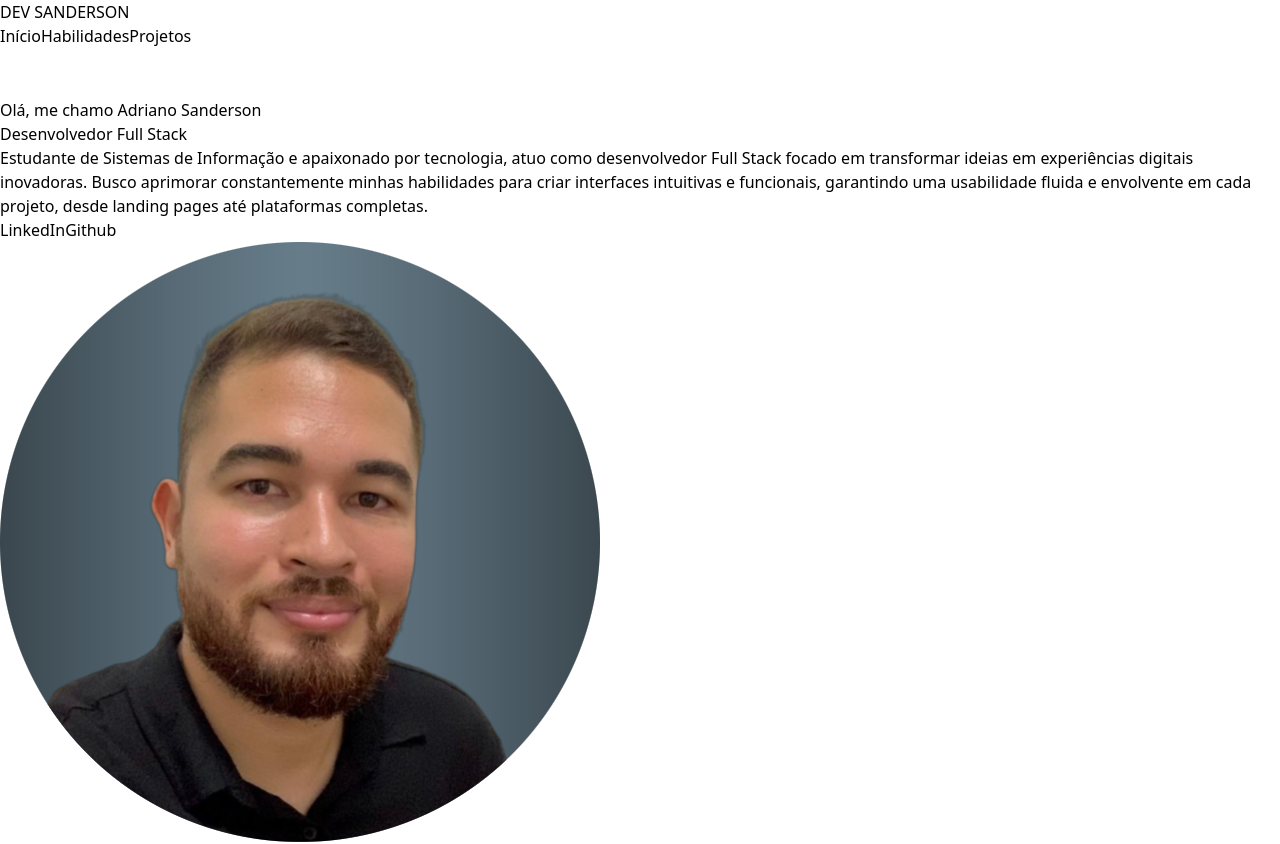
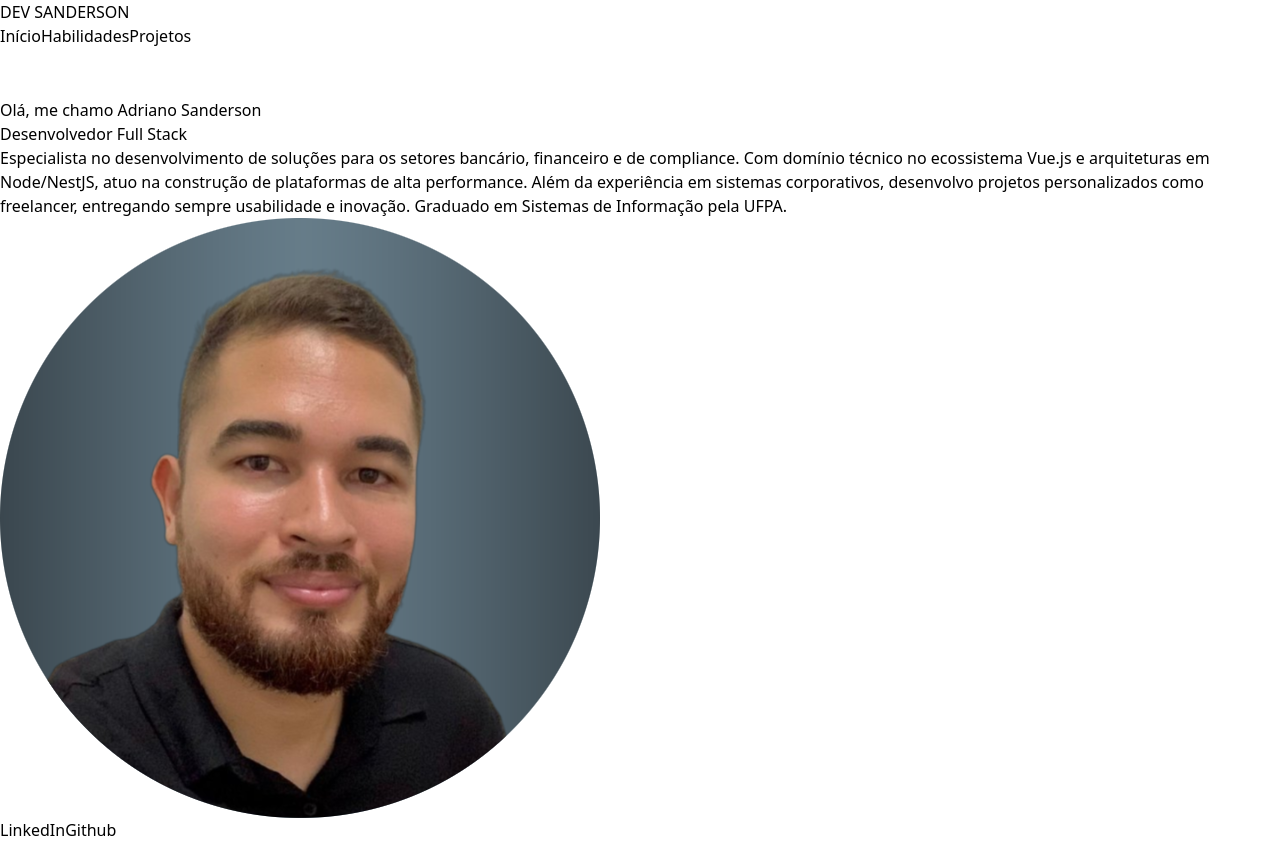
Before and after one commit to AdrianoSanderson/Page_Sanderson, a React (Vite) app: page / in a window 1280 px wide. Shown: the top 844 px of the page. Built offline with nearby package versions, Linux system fonts and the light colour scheme.

Commit message:
Melhora seção "Início"

```diff
--- a/src/components/SectionHello.jsx
+++ b/src/components/SectionHello.jsx
@@ -12,10 +12,12 @@ export default function SectionHello() {
                     </h3>
 
                     <p className="text-2xl text-justify max-sm:text-xl mb-4">
-                        Estudante de Sistemas de Informação e apaixonado por tecnologia, atuo como desenvolvedor Full Stack focado em transformar ideias em experiências digitais inovadoras. Busco aprimorar constantemente minhas habilidades para criar interfaces intuitivas e funcionais, garantindo uma usabilidade fluida e envolvente em cada projeto, desde landing pages até plataformas completas.
+                        Especialista no desenvolvimento de soluções para os setores bancário, financeiro e de compliance. Com domínio técnico no ecossistema Vue.js e arquiteturas em Node/NestJS, atuo na construção de plataformas de alta performance. Além da experiência em sistemas corporativos, desenvolvo projetos personalizados como freelancer, entregando sempre usabilidade e inovação. Graduado em Sistemas de Informação pela UFPA.
                     </p>
-
-                    <div>
+                </div>
+                <div className="w-6/12 flex flex-col items-center max-md:w-full max-md:justify-center">
+                    <img className="w-96 h-96 max-sm:h-80 w-80" src="profile.png" alt="profile" />
+                    <div className="mt-8">
                         <button
                                 className="bg-zinc-300 w-28 text-sky-600 h-7 rounded-md m-2 hover:bg-neutral-800"
                                 onClick={() => { window.open("https://www.linkedin.com/in/adrianosanderson/", "_blank") }}
@@ -31,9 +33,6 @@ export default function SectionHello() {
                             </button>
                     </div>
                 </div>
-                <div className="w-6/12 flex justify-end max-md:w-full max-md:justify-center">
-                    <img className="h-96 max-sm:h-80" src="profile.png" alt="profile" />
-                </div>
             </div>
         </section>
     )
```
Lines whose indentation alone changed are shown as unchanged.
